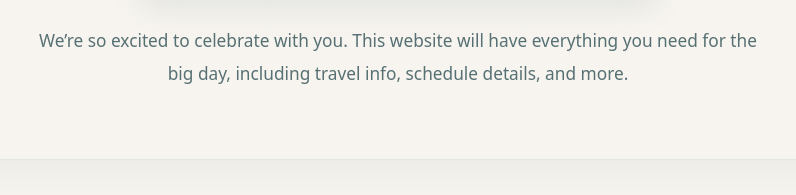
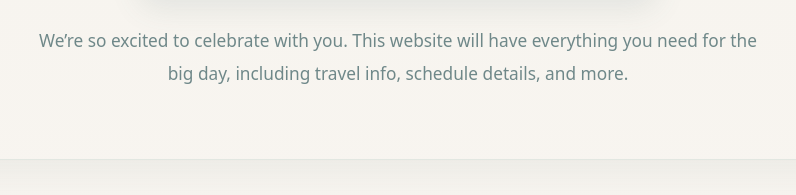
Before and after one commit to caterinaehugo/caterinaehugo.github.io, a plain HTML site: page index.html in a window 1280 px wide. Shown: the part 1134-1329 px from the top of the page, 242-1038 px from the left. Drawn offline with nearby package versions, Linux system fonts and the light colour scheme.

Commit message:
Update styles.css

```diff
--- a/styles.css
+++ b/styles.css
@@ -238,7 +238,7 @@ body {
 .tab-panel p {
   margin: 0 auto;
   max-width: 720px;
-  color: var(--text);
+  color: var(--text-soft);
   line-height: 1.9;
   font-size: 1.08rem;
   font-weight: 400;
```
